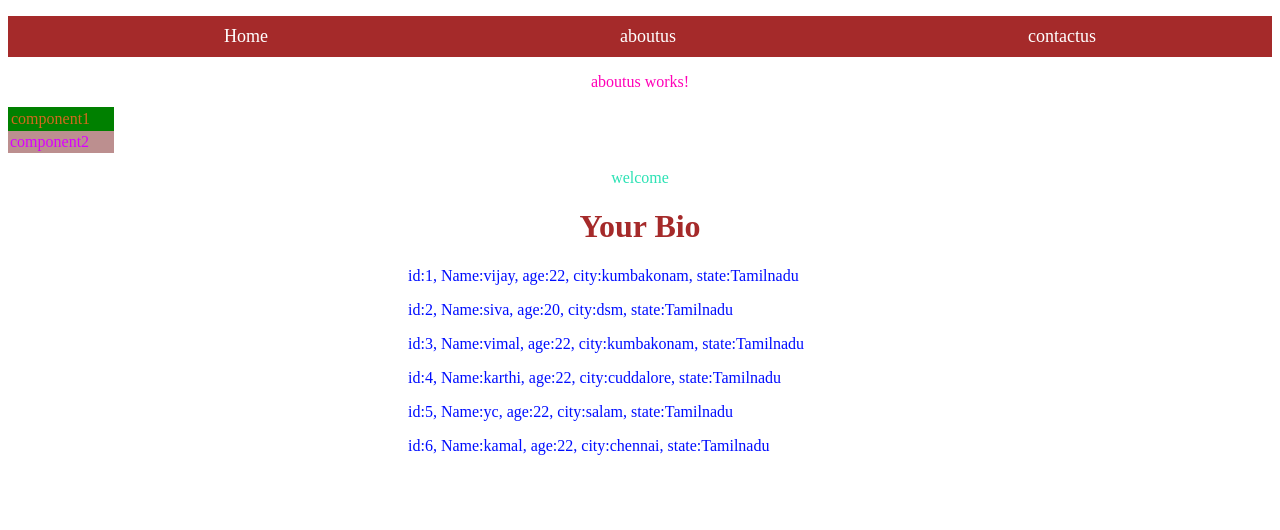
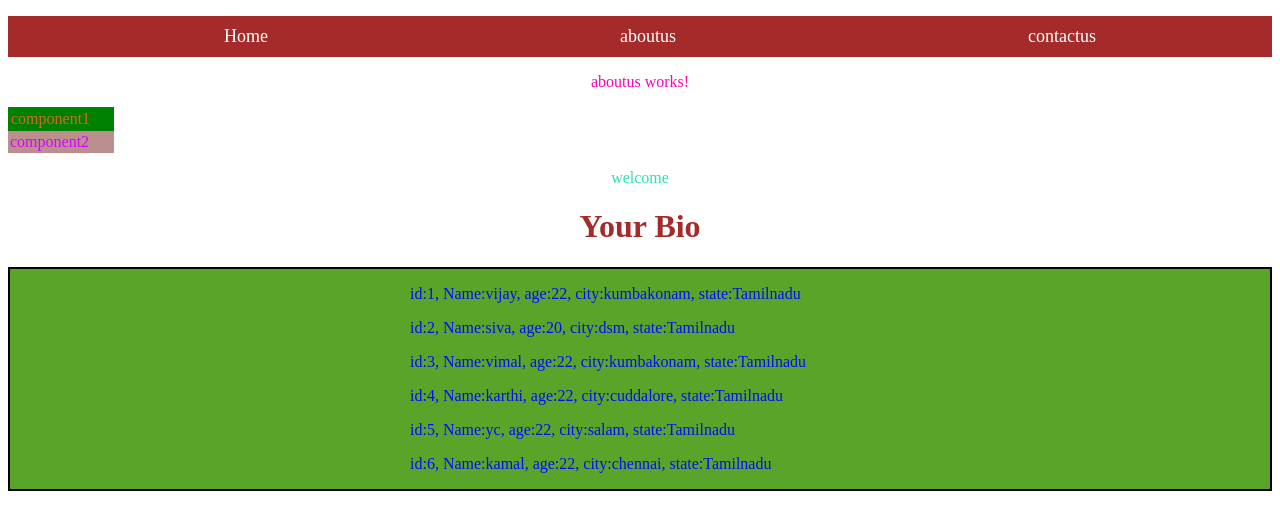
Before and after one commit to Itsvijayhere2000/angularpractice, an Angular app: page /aboutus/comp1 in a window 1280 px wide. Shown: the top 530 px of the page. Built offline with nearby package versions, Linux system fonts and the light colour scheme.

Commit message:
page not found completed

```diff
--- a/src/app/app-routing.module.ts
+++ b/src/app/app-routing.module.ts
@@ -4,6 +4,7 @@ import { AboutusComponent } from './aboutus/aboutus.component';
 import { ContactusComponent } from './contactus/contactus.component';
 import { Component1Component } from './component1/component1.component';
 import { Component2Component } from './component2/component2.component';
+import { PagenotfoundComponent } from './pagenotfound/pagenotfound.component';
 const routes: Routes = [{
   path:'aboutus',
   component:AboutusComponent,
@@ -15,7 +16,10 @@ const routes: Routes = [{
 
 },
 {path:'contactus',
-component:ContactusComponent}];
+component:ContactusComponent},
+{path:'**',
+component:PagenotfoundComponent}];
+
 
 @NgModule({
   imports: [RouterModule.forRoot(routes)],
--- a/src/app/app.component.ts
+++ b/src/app/app.component.ts
@@ -7,4 +7,6 @@ import { Component } from '@angular/core';
 })
 export class AppComponent {
   title = 'angularpractice';
+
+
 }
--- a/src/app/app.module.ts
+++ b/src/app/app.module.ts
@@ -11,6 +11,7 @@ import { AboutusComponent } from './aboutus/aboutus.component';
 import { ContactusComponent } from './contactus/contactus.component';
 import { Component1Component } from './component1/component1.component';
 import { Component2Component } from './component2/component2.component';
+import { PagenotfoundComponent } from './pagenotfound/pagenotfound.component';
 @NgModule({
   declarations: [
     AppComponent,
@@ -20,7 +21,8 @@ import { Component2Component } from './component2/component2.component';
     AboutusComponent,
     ContactusComponent,
     Component1Component,
-    Component2Component
+    Component2Component,
+    PagenotfoundComponent
   ],
   imports: [
     BrowserModule,
--- a/src/app/component1/component1.component.html
+++ b/src/app/component1/component1.component.html
@@ -1,7 +1,7 @@
 <p class="para">welcome</p>
 <h1>Your Bio</h1>
 
-<div class="conatiner">
+<div class="container">
 <p class="contactuss">
     id:1,
     Name:vijay,
--- a/src/app/component1/component1.component.scss
+++ b/src/app/component1/component1.component.scss
@@ -13,5 +13,5 @@ h1{
 }
 .container{
     border: 2px solid black;
-    background-color: brown;
+    background-color: rgb(89, 165, 42);
 }
--- a/src/app/component1/component1.component.ts
+++ b/src/app/component1/component1.component.ts
@@ -10,6 +10,8 @@ export class Component1Component implements OnInit {
   constructor() { }
 
   ngOnInit(): void {
+
   }
 
+
 }
--- /dev/null
+++ b/src/app/pagenotfound/pagenotfound.component.html
@@ -0,0 +1,2 @@
+<p>pagenotfound!</p>
+<img src="https://previews.123rf.com/images/kaymosk/kaymosk1804/kaymosk180400006/100130939-error-404-page-not-found-error-with-glitch-effect-on-screen-vector-illustration-for-your-design-.jpg" alt="">
--- /dev/null
+++ b/src/app/pagenotfound/pagenotfound.component.ts
@@ -0,0 +1,15 @@
+import { Component, OnInit } from '@angular/core';
+
+@Component({
+  selector: 'app-pagenotfound',
+  templateUrl: './pagenotfound.component.html',
+  styleUrls: ['./pagenotfound.component.scss']
+})
+export class PagenotfoundComponent implements OnInit {
+
+  constructor() { }
+
+  ngOnInit(): void {
+  }
+
+}
```
Also changed, not shown: 1 other file (tests, documents, lock files or other folders).
